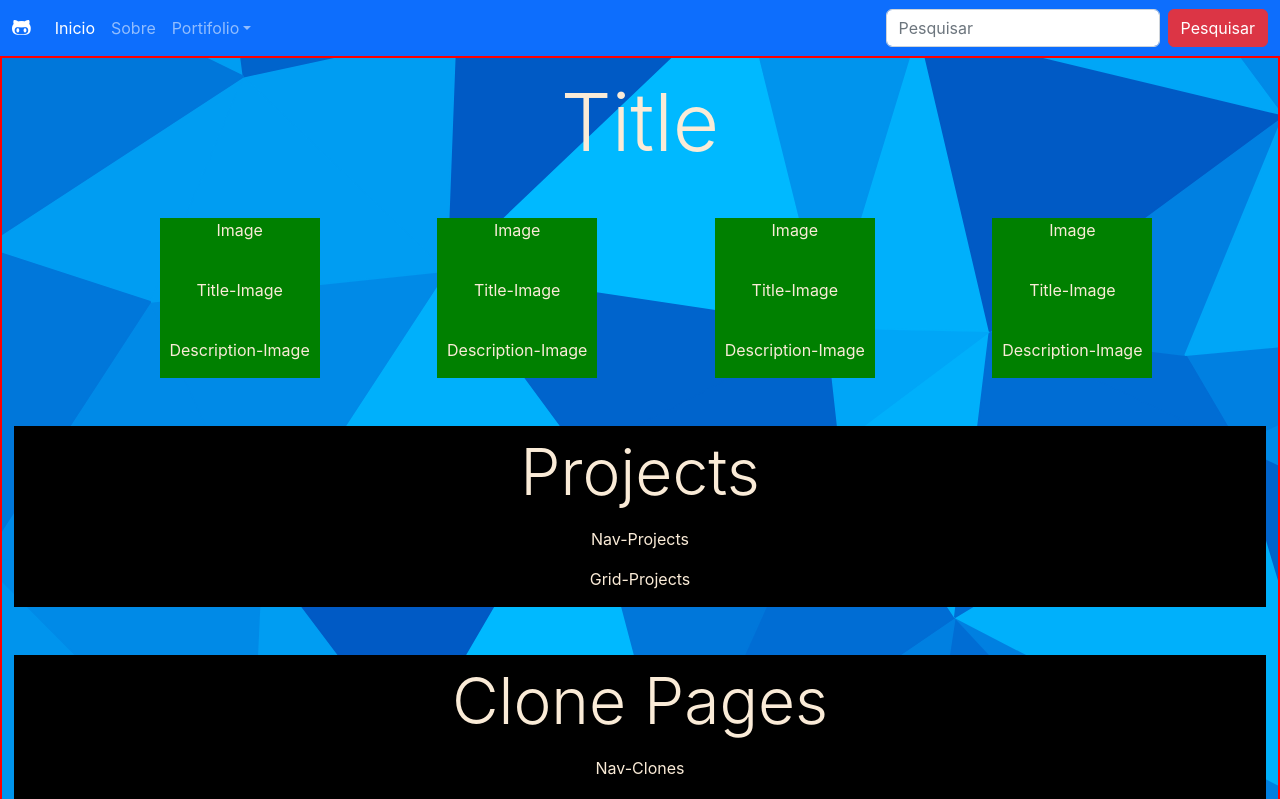
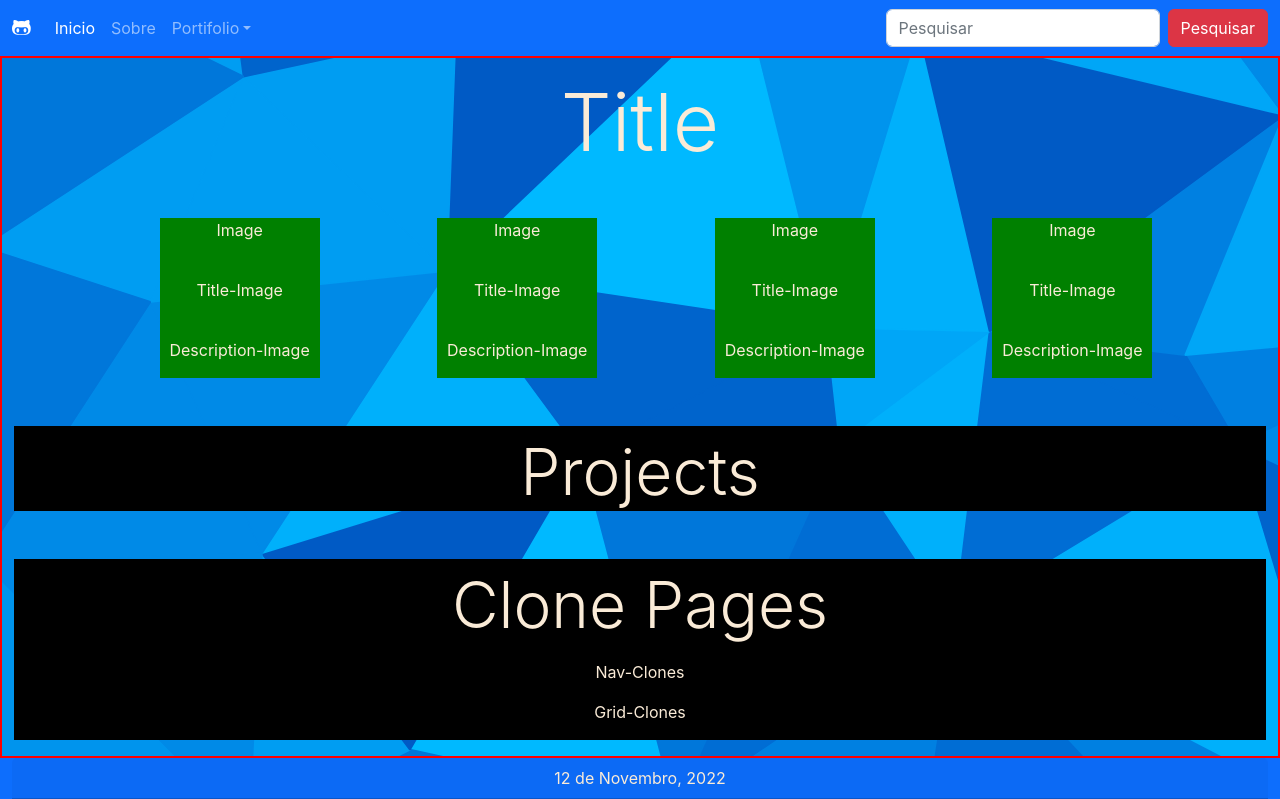
Before and after one commit to CamiloCCarvalho/learning-spa, a React (Create React App) app: page /portifolio in a window 1280 px wide. Shown: the top 799 px of the page. Built offline with nearby package versions, Linux system fonts and the light colour scheme.

Commit message:
Commit Att

```diff
--- a/src/components/fullPort/personalProjects/index.js
+++ b/src/components/fullPort/personalProjects/index.js
@@ -9,10 +9,7 @@ export const PersonalProjects = () => {
         <Fragment>
             <div className="container-fluid mt-5 personalProjectsBox">
                 <h2 className="display-3 text-center pt-2">Projects</h2>
-                <div>
-                    <p className="text-center mt-3">Nav-Projects</p>
-                    <p className="text-center mt-3 pb-3">Grid-Projects</p>
-                </div>
+
             </div>
         </Fragment>
     )
```
